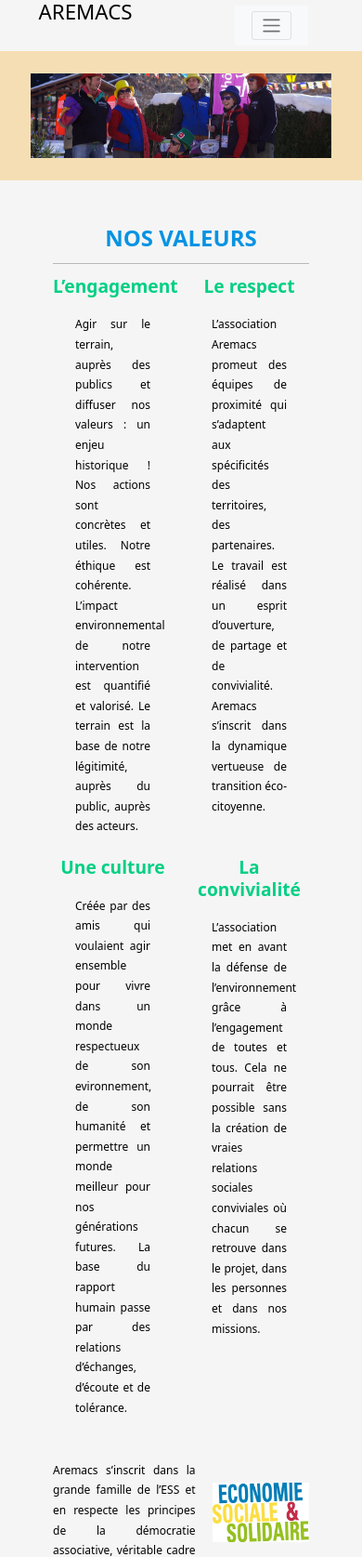
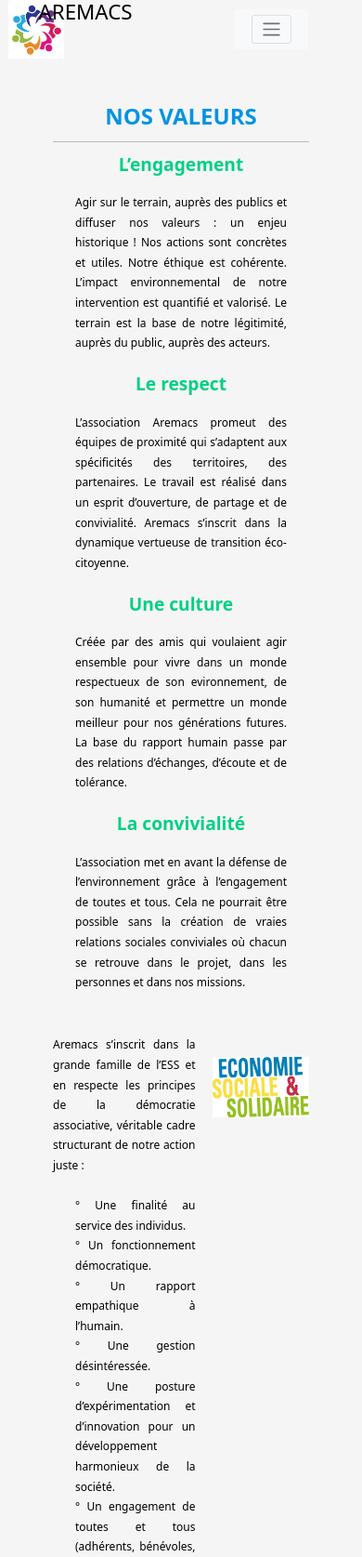
Before and after one commit to enabeteleazar/MyFirstEvaluation, a PHP site: page / in a window 390 px wide. Shown: the top 1675 px of the page at 93% size. Run offline with PHP 8.4, Linux system fonts and the light colour scheme; grey boxes are pictures that could not be loaded.

Commit message:
balisage index.html finalisé

```diff
--- a/events.html
+++ b/events.html
@@ -20,7 +20,7 @@
     alt="Logo du site">
   </div>
   <div class="col col-5 title">
-   <h1>Un coup de main</h1>
+   <h1>AREMACS</h1>
   </div>
   <nav class="col col-6 navbar">
    <nav class="navbar navbar-expand-md navbar-light bg-light">
@@ -31,13 +31,13 @@
      <div class="collapse navbar-collapse" id="navbarTogglerDemo01">
       <ul class="navbar-nav me-auto mb-2 mb-lg-0">
        <li class="nav-item">
-        <a class="nav-link" aria-current="page" href="index.html">L'ASSOCIATION</a>
+        <a class="nav-link btn-primary" aria-current="page" href="index.html">L'ASSOCIATION</a>
        </li>
        <li class="nav-item">
         <a class="nav-link disabled" href="#">CONTACT</a>
        </li>
        <li class="nav-item">
-        <a class="nav-link btn-primary" href="events.html">PLANNING</a>
+        <a class="nav-link" href="events.html">PLANNING</a>
        </li>
        <li class="nav-item">
         <a class="nav-link disabled" href="#">BLOG</a>
--- a/index.html
+++ b/index.html
@@ -60,23 +60,23 @@
   <h2 class="h2-title text-center title-blue">NOS VALEURS</h2>
   <hr>
   <article class="row">
-    <div class="col-6 col-lg-3">
+    <div class="col-12 col-sm-6 col-lg-3">
       <h4 class=" subtitle text-center title-green">L’engagement</h4>
       <p class="text-panel">Agir sur le terrain, auprès des publics et diffuser nos valeurs : un enjeu historique ! Nos actions sont concrètes et utiles.
         Notre éthique est cohérente. L’impact environnemental de notre intervention est quantifié et valorisé. Le terrain est la base de notre légitimité,
         auprès du public, auprès des acteurs.</p>
     </div>
-    <div class="col-6 col-lg-3">
+    <div class="col-12 col-sm-6 col-lg-3">
       <h4 class="subtitle text-center title-green">Le respect</h4>
       <p class="text-panel">L’association Aremacs promeut des équipes de proximité qui s’adaptent aux spécificités des territoires, des partenaires.
         Le travail est réalisé dans un esprit d’ouverture, de partage et de convivialité. Aremacs s’inscrit dans la dynamique vertueuse de transition éco-citoyenne.</p>
     </div>
-    <div class="col-6 col-lg-3">
+    <div class="col-12 col-sm-6 col-lg-3">
       <h4 class=" subtitle text-center title-green">Une culture</h4>
       <p class="text-panel">Créée par des amis qui voulaient agir ensemble pour vivre dans un monde respectueux de son evironnement, de son humanité et permettre
         un monde meilleur pour nos générations futures. La base du rapport humain passe par des relations d’échanges, d’écoute et de tolérance.</p>
     </div>
-    <div class="col-6 col-lg-3">
+    <div class="col-12 col-sm-6 col-lg-3">
       <h4 class=" subtitle text-center title-green">La convivialité</h4>
       <p class="text-panel">L’association met en avant la défense de l’environnement grâce à l’engagement de toutes et tous. Cela ne pourrait être possible sans
         la création de vraies relations sociales conviviales où chacun se retrouve dans le projet, dans les personnes et dans nos missions.</p>
--- a/style.css
+++ b/style.css
@@ -30,6 +30,7 @@ html {
   font-size: 12px;
   height: 100%;
   max-height: 1600px;
+  min-height: 1000px;
   color: black;
   line-height: 1.8;
   background: whitesmoke;
@@ -206,94 +207,26 @@ footer {
   margin-bottom: 4em;
 }
 
+/* XXL - __ */
+@media screen and (max-width: 1400px) {
+}
 
-@media screen and (max-width: 1400px) {
-  .logo img {
-    width: 60px;
-  }
-  .title {
-    font-size: 2em;
-  }
-  .separation-sm {
+/* XL - __ -*/
+@media screen and (max-width: 1200px) {
+}
+
+/* LG - __ */
+@media screen and (max-width: 992px) {
+}
+
+/* MD - Tablet */
+@media screen and (max-width: 768px) {
+
+}
+
+/* SM - Mobile */
+@media screen and (max-width: 576px) {
+  .bandeau {
     display: none;
   }
 }
-@media screen and (max-width: 1200px) {
-  .logo img {
-    width: 60px;
-  }
-  .title {
-    font-size: 2em;
-  }
-  .illustration1 {
-    top: 6em;
-    right: 1em;
-    height: 20.8em;
-  }
-  .illustration1 img {
-    top: 7em;
-    width: 100%;
-  }
-  .illustration2 img {
-    top: 0em;
-    left: -15em;
-  }
-  .illustration2 img {
-    width: 100%;
-  }
-}
-@media screen and (max-width: 991px) {
-  .logo img {
-    width: 60px;
-  }
-  .title {
-    font-size: 2em;
-  }
-  .illustration1 img {
-    top: 4em;
-    right: 0em;
-  }
-  .illustration2 img {
-    top: -4em;
-    left: 0em;
-  }
-}
-/* Tablet */
-@media screen and (max-width: 767px) {
-  .logo img {
-    display: none;
-  }
-  .title {
-    font-size: 1.6em;
-  }
-  .bloc1 h3 {
-    text-align: center;
-  }
-  .illustration1 img {
-    top: 1em;
-  }
-  .illustration2 {
-    display: none;
-  }
-  .bloc1 button {
-    margin-left: 3em;
-    position: relative;
-    left: 4.5em;
-  }
-  .separation-sm {
-    display: inline;
-  }
-}
-
-/* Mobile */
-@media screen and (max-width: 576px) {
-  .logo img {
-    width: 60px;
-  }
-  .title {
-    font-size: 1.4em;
-  }
-  .illustration1 {
-    display: none;
-  }
-}
```
